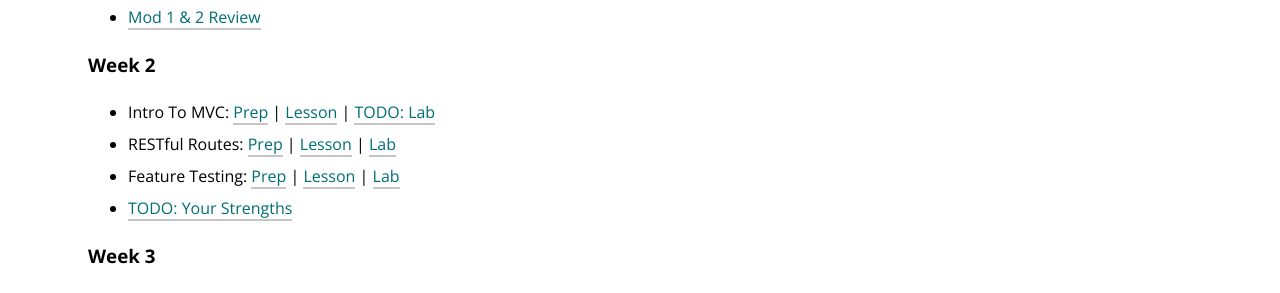
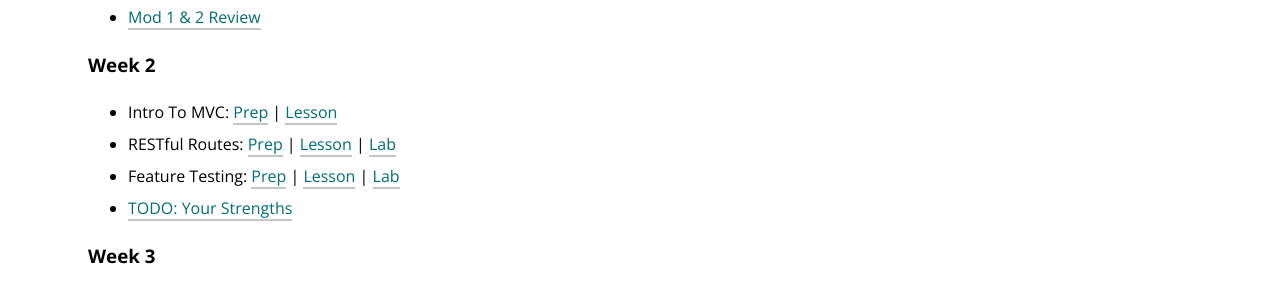
Before and after one commit to turingschool/launch-curriculum, a Jekyll site: the page built from module3/index.md, in a window 1280 px wide. Shown: the part 858-1151 px from the top of the page. Built offline with Jekyll 4.4.1, drawn with Linux system fonts in a browser that asks for light colours; nearby versions of some CDN libraries; comment, search, counter and statistics services are not loaded.

Commit message:
Update index

```diff
--- a/module3/index.md
+++ b/module3/index.md
@@ -26,7 +26,7 @@ In Module 3, students will begin to dive into the skills and mindsets necessary
 * [Mod 1 & 2 Review](./lessons/Week1/Mod1and2Review)
 
 ### Week 2
-* Intro To MVC: [Prep](./preparation/Week2/IntroToMVC) &#124; [Lesson](./lessons/Week2/IntroToMVC) &#124; [TODO: Lab]()
+* Intro To MVC: [Prep](./preparation/Week2/IntroToMVC) &#124; [Lesson](./lessons/Week2/IntroToMVC)
 * RESTful Routes: [Prep](./preparation/Week2/RestfulRoutes) &#124; [Lesson](./lessons/Week2/RestfulRoutes) &#124; [Lab](./labs/Week2/RestfulRoutes)
 * Feature Testing: [Prep](./preparation/Week2/FeatureTesting) &#124; [Lesson](./lessons/Week2/FeatureTesting) &#124; [Lab](./labs/Week2/FeatureTesting)
 * [TODO: Your Strengths]()
```
